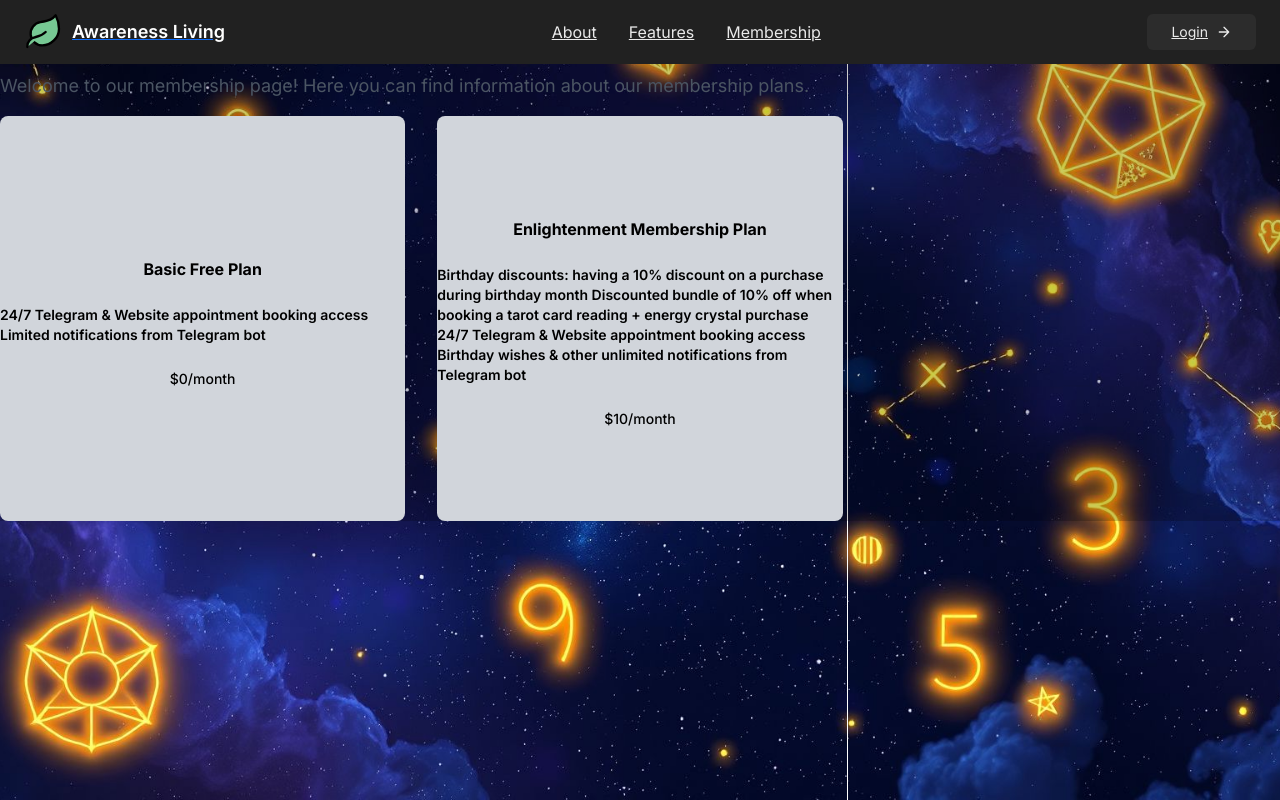
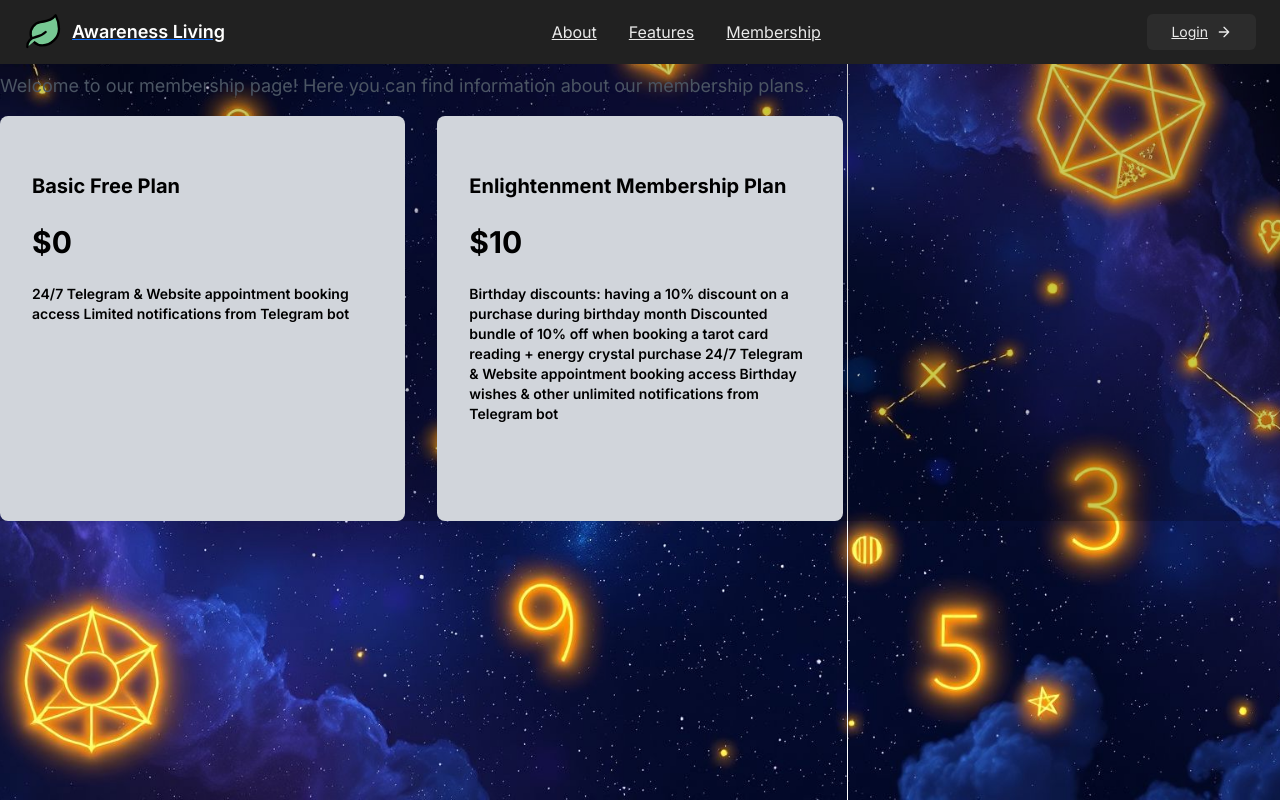
Before and after one commit to SamuelkohP04/React-Shop, a Next.js app: page /membership in a window 1280 px wide. Built offline with nearby package versions, Linux system fonts and the light colour scheme.

Commit message:
fix: padding & font size of text in each plan card

```diff
--- a/src/app/membership/page.tsx
+++ b/src/app/membership/page.tsx
@@ -6,7 +6,7 @@ export default function MembershipPage() {
   const membershipPlans = [
     {
       title: "Basic Free Plan",
-      price: "$0/month",
+      price: "$0",
       description:
         "24/7 Telegram & Website appointment booking access \n" +
         "Limited notifications from Telegram bot",
@@ -14,7 +14,7 @@ export default function MembershipPage() {
     },
     {
       title: "Enlightenment Membership Plan",
-      price: "$10/month",
+      price: "$10",
       description:
         "Birthday discounts: having a 10% discount on a purchase during birthday month\n" +
         "Discounted bundle of 10% off when booking a tarot card reading + energy crystal purchase\n" +
@@ -44,16 +44,17 @@ export default function MembershipPage() {
             <div key={index} className="flex flex-col items-center">
               <div
                 className="w-full aspect-square bg-gray-300 rounded-lg overflow-hidden
-                flex flex-col items-center justify-center text-white font-semibold text-lg
+                flex flex-col p-8  text-white font-semibold text-lg
                 transform transition-transform duration-300 hover:scale-105"
               >
-                <p className="mt-4 text-black text-base font-bold ">
+                <p className="mt-4 text-black text-xl font-bold ">
                   {plan.title}
                 </p>
-                <p className="mt-2 text-black text-sm">{plan.description}</p>
-                <p className="mt-2 text-black text-sm font-medium">
+                <p className="mt-2 text-black text-3xl font-bold">
                   {plan.price}
                 </p>
+                <p className="mt-2 text-black text-sm">{plan.description}</p>
+
               </div>
             </div>
           ))}
```
